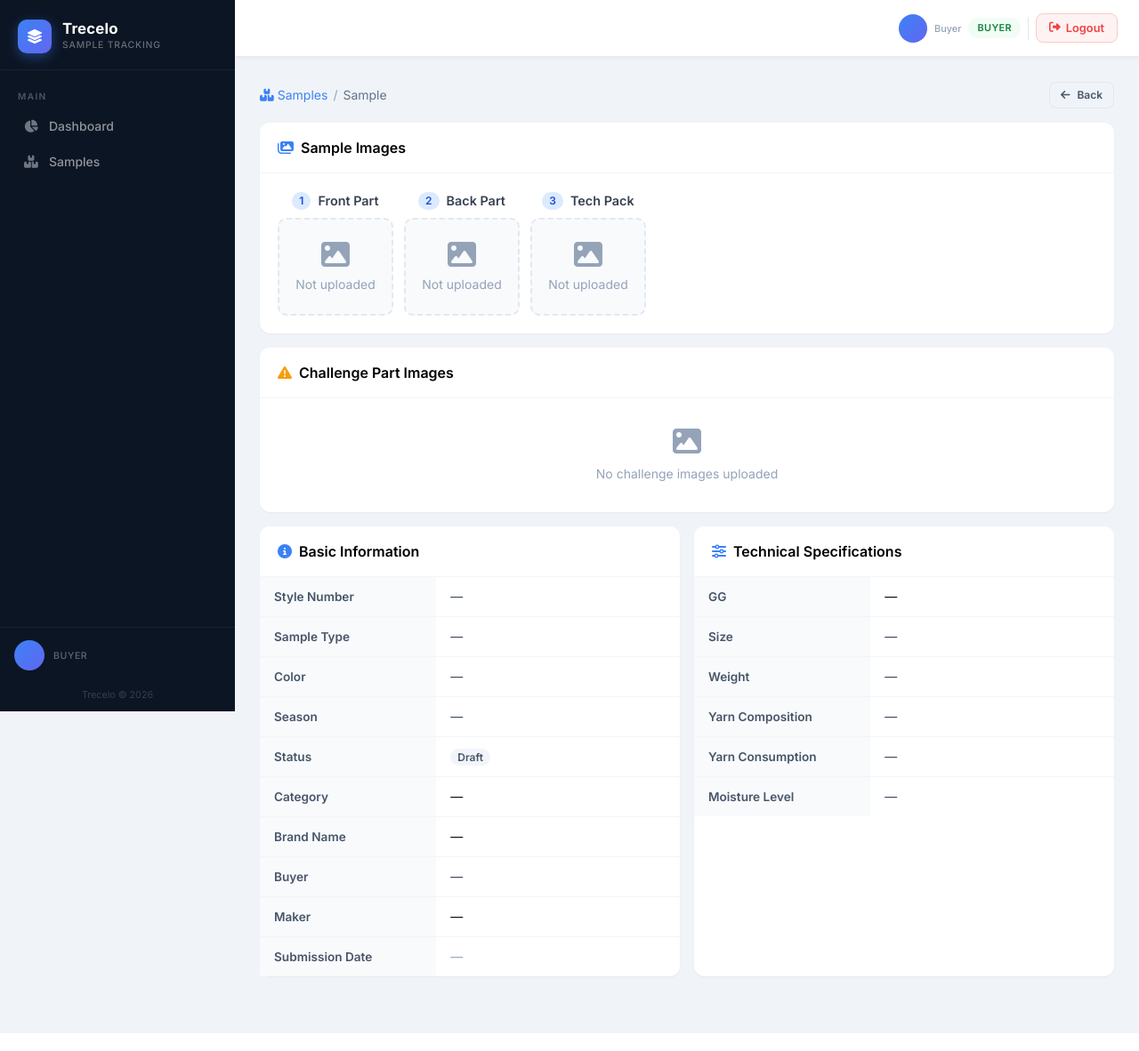
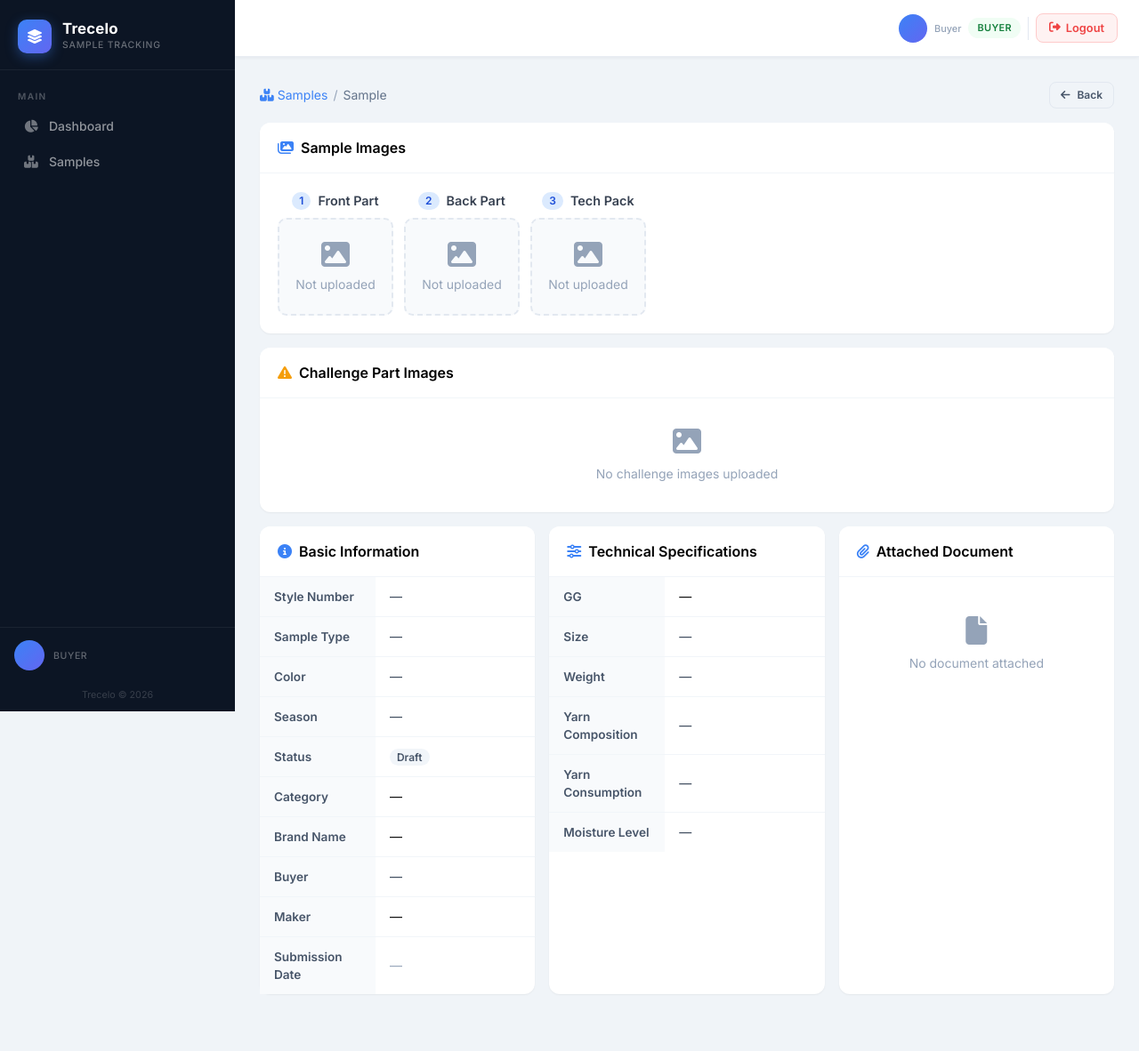
Before and after one commit to jahidshawon19/trecelo, a Django app: template templates/sample_detail.html in a window 1280 px wide. Shown: the whole page at 89% size. Run offline with Django 5.2, Linux system fonts and the light colour scheme; the template is opened without the code that fills it, so the values that code supplies are empty; some libraries are stand-ins or nearby versions.

Commit message:
Move Documents to top-right of sample detail page
Replaced standalone bottom Documents section with a third column in
the info cards grid (Basic Info | Technical Specs | Documents), so the
document always appears top-right. Also shows a placeholder when no
document is attached.

Co-Authored-By: Claude Sonnet 4.6 <noreply@anthropic.com>

```diff
--- a/templates/sample_detail.html
+++ b/templates/sample_detail.html
@@ -153,7 +153,7 @@
 </div>
 
 <!-- ── Info Cards ─────────────────────────────────────────────────── -->
-<div class="grid grid-cols-1 lg:grid-cols-2 gap-4 mb-4">
+<div class="grid grid-cols-1 lg:grid-cols-3 gap-4 mb-4">
 
   <!-- Basic Info -->
   <div class="bg-white rounded-xl shadow-sm h-full">
@@ -259,6 +259,27 @@
     </div>
   </div>
 
+  <!-- Documents (far right, top) -->
+  <div class="bg-white rounded-xl shadow-sm h-full">
+    <div class="px-5 py-4 border-b border-slate-100 font-semibold bg-white rounded-t-xl">
+      <i class="fa fa-paperclip mr-2 text-blue-500"></i>Attached Document
+    </div>
+    <div class="p-5">
+      {% if sample.documents %}
+        <a href="{{ sample.documents.url }}"
+           class="border border-blue-300 text-blue-600 hover:bg-blue-50 text-sm font-semibold px-4 py-2 rounded-lg transition-colors inline-flex items-center gap-2 no-underline"
+           target="_blank" rel="noopener noreferrer">
+          <i class="fa fa-file-arrow-down mr-2"></i>Download Document
+        </a>
+      {% else %}
+        <div class="text-center py-6" style="color:#94a3b8;">
+          <i class="fa fa-file fa-2x mb-2 block"></i>
+          <span class="text-sm">No document attached</span>
+        </div>
+      {% endif %}
+    </div>
+  </div>
+
 </div>
 
 <!-- Description & Notes -->
@@ -284,20 +305,6 @@
         {% endif %}
       </tbody>
     </table>
-  </div>
-</div>
-{% endif %}
-
-<!-- Document -->
-{% if sample.documents %}
-<div class="bg-white rounded-xl shadow-sm">
-  <div class="px-5 py-4 border-b border-slate-100 font-semibold bg-white rounded-t-xl">
-    <i class="fa fa-paperclip mr-2 text-blue-500"></i>Attached Document
-  </div>
-  <div class="p-5">
-    <a href="{{ sample.documents.url }}" class="border border-blue-300 text-blue-600 hover:bg-blue-50 text-sm font-semibold px-4 py-2 rounded-lg transition-colors inline-flex items-center gap-2 no-underline" target="_blank" rel="noopener noreferrer">
-      <i class="fa fa-file-arrow-down mr-2"></i>Download Document
-    </a>
   </div>
 </div>
 {% endif %}
```
